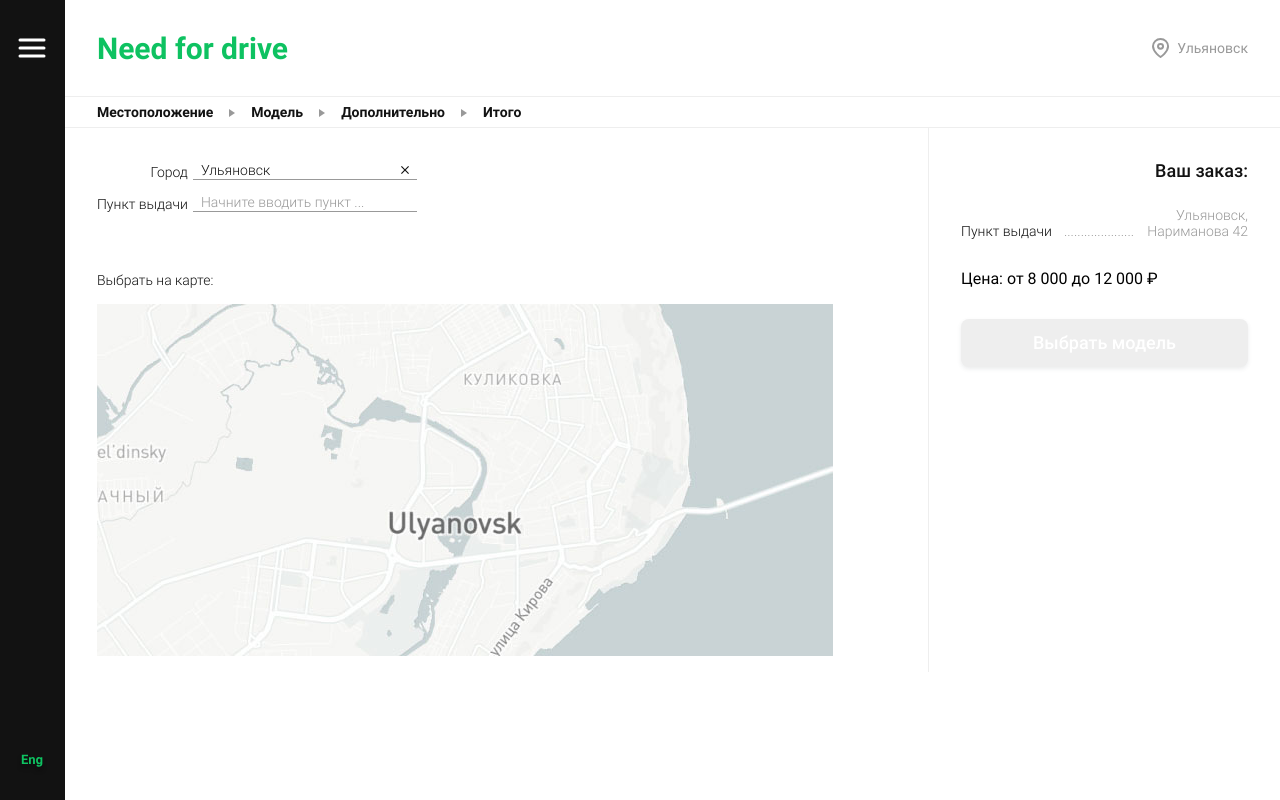
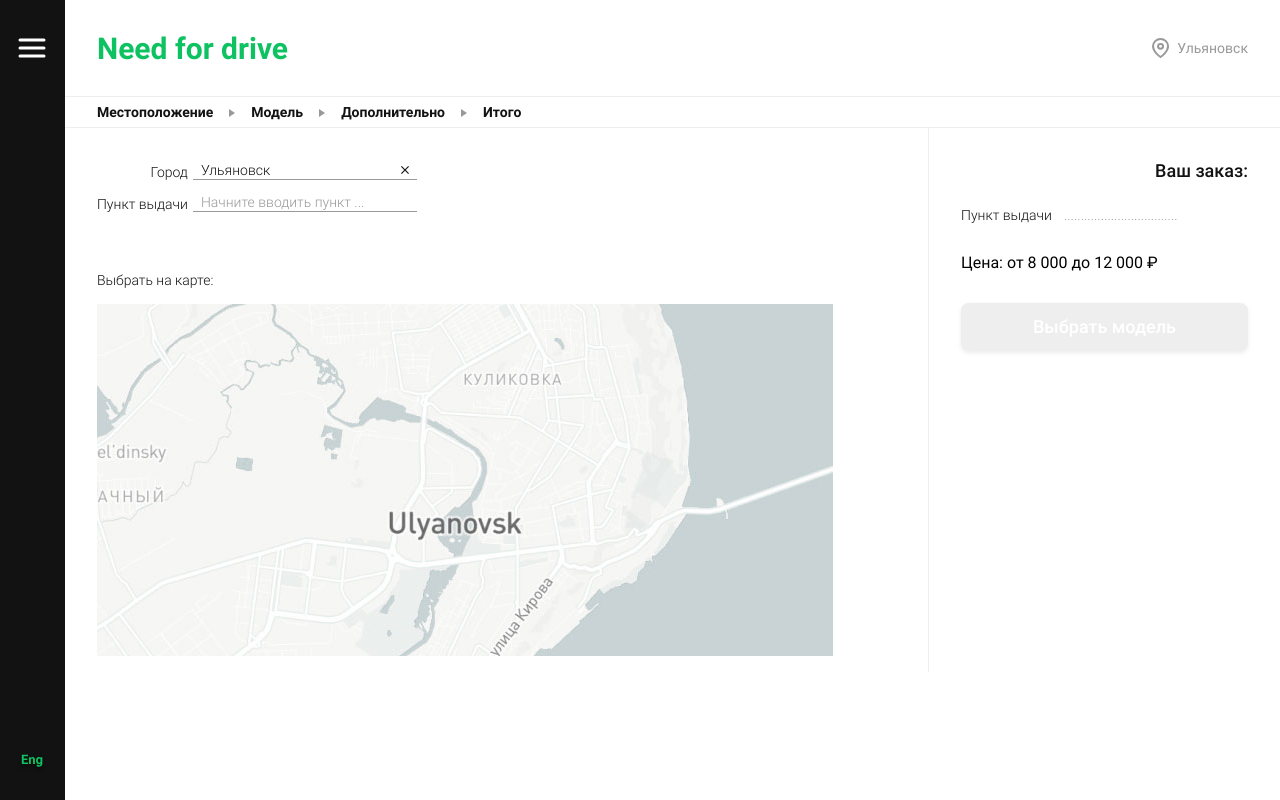
Before and after one commit to FominNV/Carsharing, a React (Create React App) app: page /carsharing/order/1 in a window 1280 px wide. Built offline with nearby package versions, Linux system fonts and the light colour scheme.

Commit message:
fix address display

```diff
--- a/src/components/OrderBlock/OrderPoint/OrderPoint.scss
+++ b/src/components/OrderBlock/OrderPoint/OrderPoint.scss
@@ -3,9 +3,9 @@
 .OrderPoint {
   position: relative;
   width: 100%;
+  @include flex(_, flex-end);
   font: 300 14px/16px $roboto-light;
   color: $gray;
-  @include flex(_, flex-end);
 
   &__title {
     display: inline-block;
@@ -27,5 +27,9 @@
   &__value {
     flex: 0 1 120px;
     text-align: right;
+
+    &_no-wrap {
+      white-space: nowrap;
+    }
   }
 }
--- a/src/components/OrderBlock/OrderPoint/OrderPoint.tsx
+++ b/src/components/OrderBlock/OrderPoint/OrderPoint.tsx
@@ -3,16 +3,20 @@ import { IOrderPointProps } from "./OrderPointTypes"
 
 import "./OrderPoint.scss"
 
-const OrderPoint: FC<IOrderPointProps> = ({ title, value }): JSX.Element => {
+const OrderPoint: FC<IOrderPointProps> = ({ title, firstValue, secondValue }): JSX.Element => {
   return (
     <div className="OrderPoint">
       <div className="OrderPoint__title">{title}</div>
+
       <div className="OrderPoint__dots">
         <div className="OrderPoint__dots_content">
           .....................................................................
         </div>
       </div>
-      <div className="OrderPoint__value">{value}</div>
+
+      <div className="OrderPoint__value">
+        {firstValue} <span className="OrderPoint__value_no-wrap">{secondValue}</span>
+      </div>
     </div>
   )
 }
--- a/src/components/OrderBlock/OrderPoint/OrderPointTypes.ts
+++ b/src/components/OrderBlock/OrderPoint/OrderPointTypes.ts
@@ -1,4 +1,5 @@
 export interface IOrderPointProps {
   title: string
-  value: string
+  firstValue: string
+  secondValue?: string
 }
```
